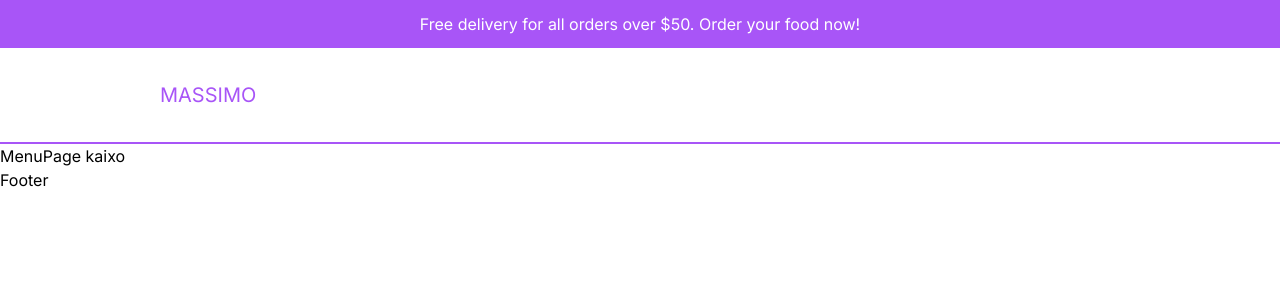
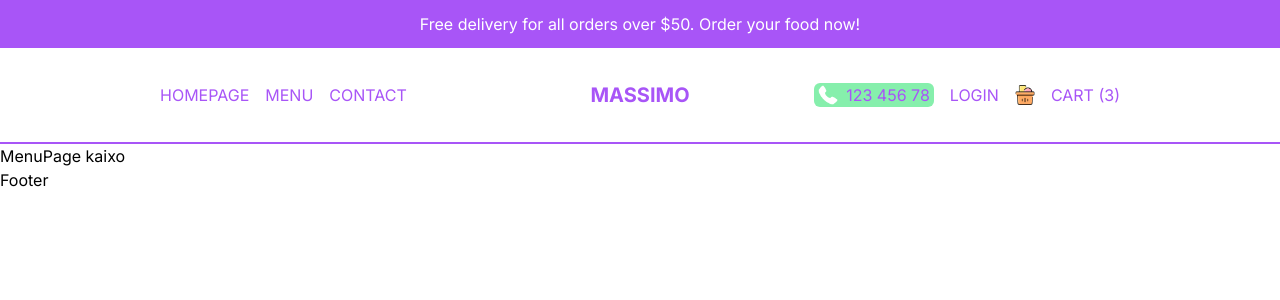
Before and after one commit to IgorLuzarraga/restaurant-ui, a Next.js app: page /menu in a window 1280 px wide. Shown: the top 300 px of the page. Built offline with nearby package versions, Linux system fonts and the light colour scheme.

Commit message:
Changes made in Navbar.tsx

```diff
--- a/src/components/Navbar.tsx
+++ b/src/components/Navbar.tsx
@@ -1,15 +1,26 @@
 import Link from 'next/link'
 import MenuSmallScreen from './MenuSmallScreen'
+import CartIcon from './CartIcon'
+import Image from 'next/image'
 
 type Props = {}
 
 const Navbar = (props: Props) => {
+    const user = false
+
     return (
         <div className='h-12 text-purple-500 p-4 flex items-center justify-between
                         border-b-2 border-b-purple-500 uppercase md:h-24 lg:px-20 xl:px-40'
         >
+            {/* LEFT LINKS */}
+            <div className='hidden md:flex gap-4 flex-1'>
+                <Link href="/">Homepage</Link>
+                <Link href="/menu">Menu</Link>
+                <Link href="/">Contact</Link>
+            </div>
+
             {/* LOGO */}
-            <div className='text-xl'>
+            <div className='text-xl md:font-bold flex-1 md:text-center'>
                 <Link
                     href="/"
                 >
@@ -21,7 +32,24 @@
             <div className='md:hidden'>
                 <MenuSmallScreen />
             </div>
-        </div>
+
+            {/* RIGTH LINKS */}
+            <div className='hidden md:flex gap-4 items-center justify-end flex-1'>
+                <div className="md:absolute top-3 r-2 lg:static flex items-center gap-2 cursor-pointer
+                              bg-green-300 px-1 rounded-md"
+                >
+                    <Image src="/phone.png" alt="Phone icon" width={20} height={20} />
+                    <span>123 456 78</span>
+                </div>
+
+                {!user ? (
+                    <Link href="/login">Login</Link>
+                ) : (
+                    <Link href="/orders">Orders</Link>
+                )}
+                <CartIcon />
+            </div>
+        </div >
     )
 }
 
```
